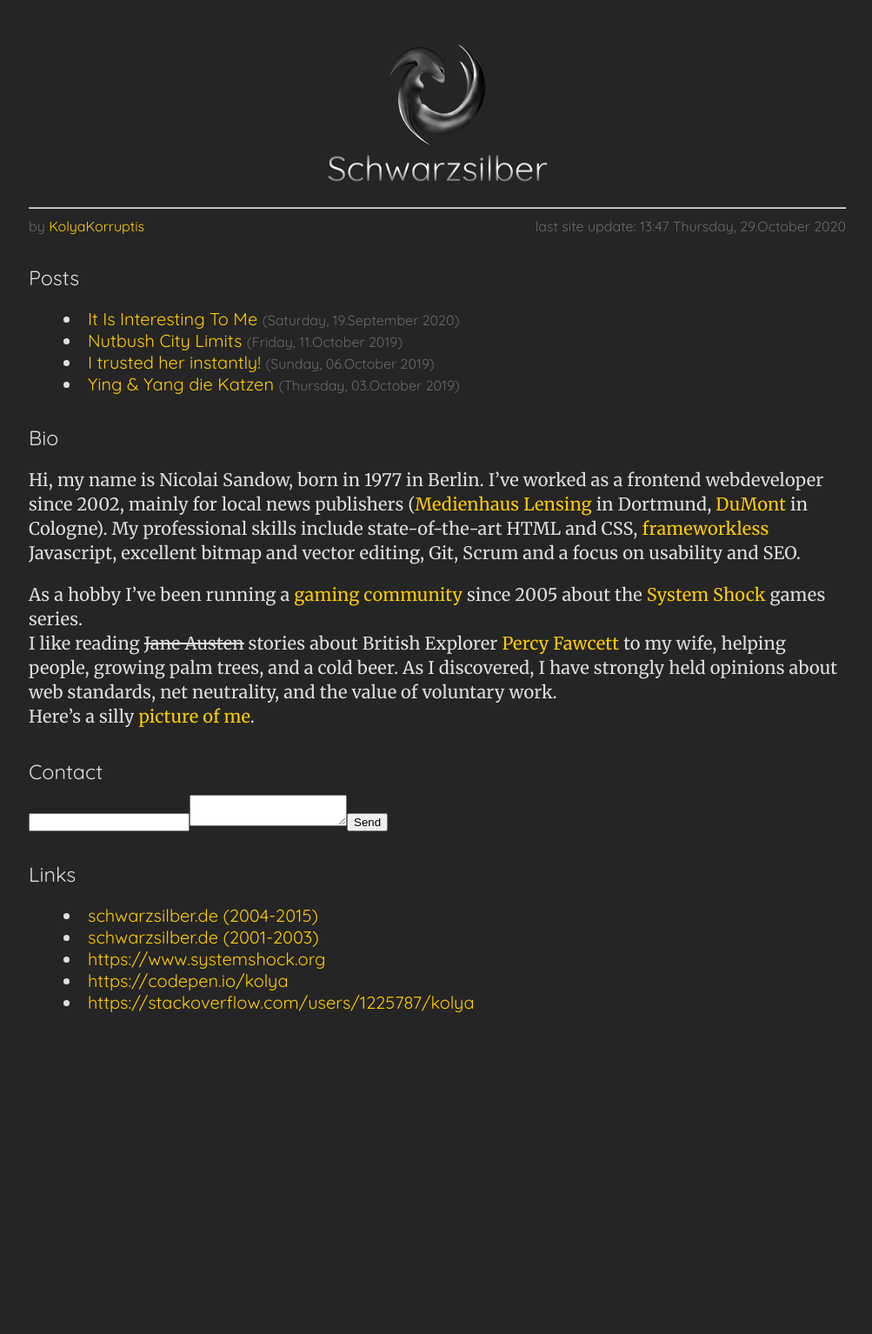
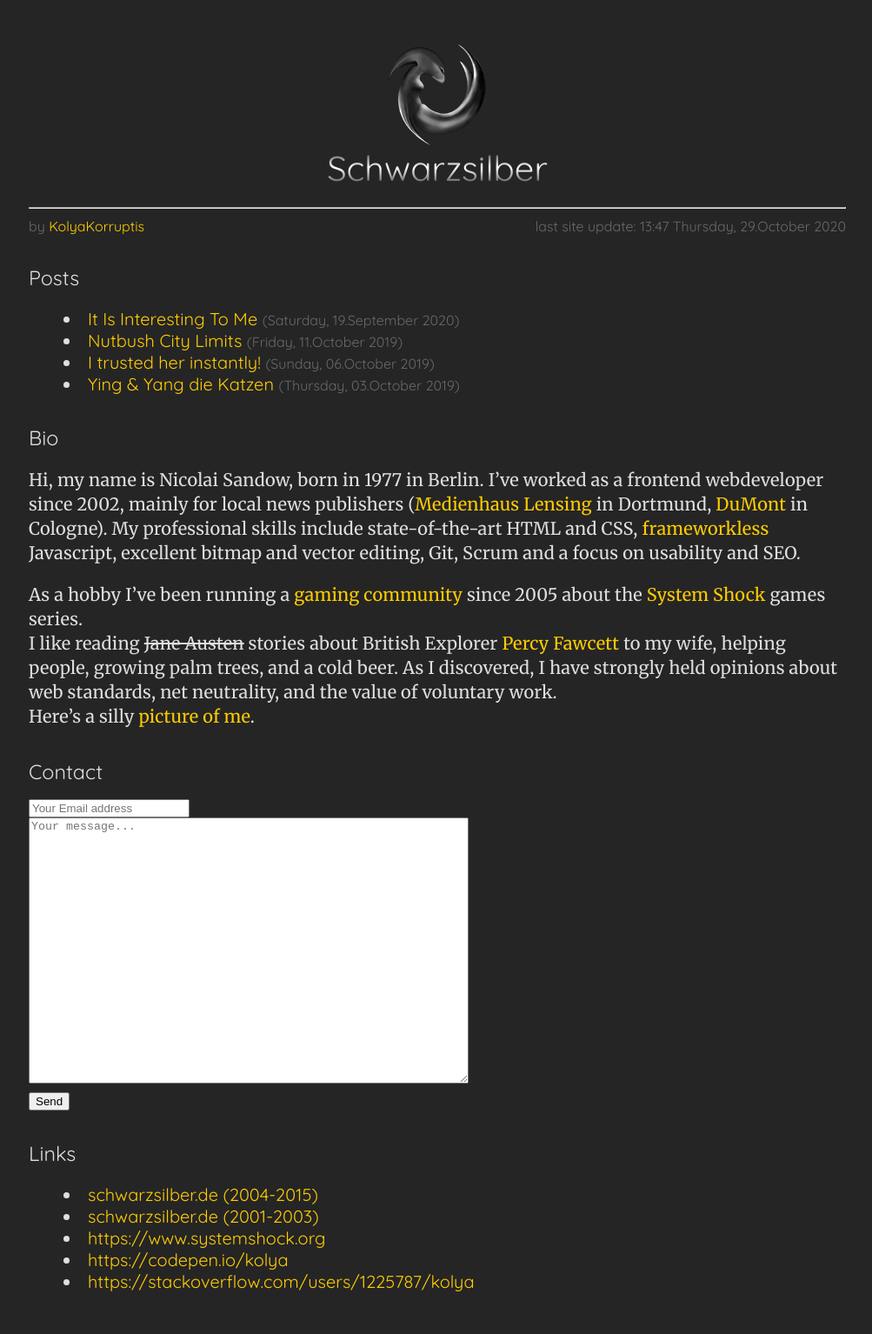
Before and after one commit to KolyaKorruptis/.github.io, a Jekyll site: the page built from index.md, in a window 1280 px wide. Shown: the whole page at 87% size, without its empty margins (137-1140 px from the left). Built offline with Jekyll 4.4.1, drawn with Linux system fonts in a browser that asks for light colours; our own code applies the rules of GitHub Pages for plain Markdown files; the repository's description, which GitHub fills in, is left out; before the commit the page ends 1213 px from its top, so only the background shows below that.

Commit message:
Update index.md

```diff
--- a/index.md
+++ b/index.md
@@ -26,7 +26,11 @@ I like reading <s>Jane Austen</s> stories about British Explorer [Percy Fawcett]
 Here's a silly [picture of me](/img/nicolai.jpg).
 
 ### Contact
-<form action="http://formspree.io/kolya33+swsi@gmail.com"><input type="email" name="_replyto"><textarea name="body"></textarea><input type="submit" value="Send"></form>
+<form action="http://formspree.io/kolya33+swsi@gmail.com">
+  <input type="email" name="_replyto" placeholder = "Your Email address"><br>
+  <textarea name="body" placeholder="Your message..." style="width:500px;height:300px"></textarea><br>
+  <input type="submit" value="Send">
+</form>
 
 ### Links
 
```
